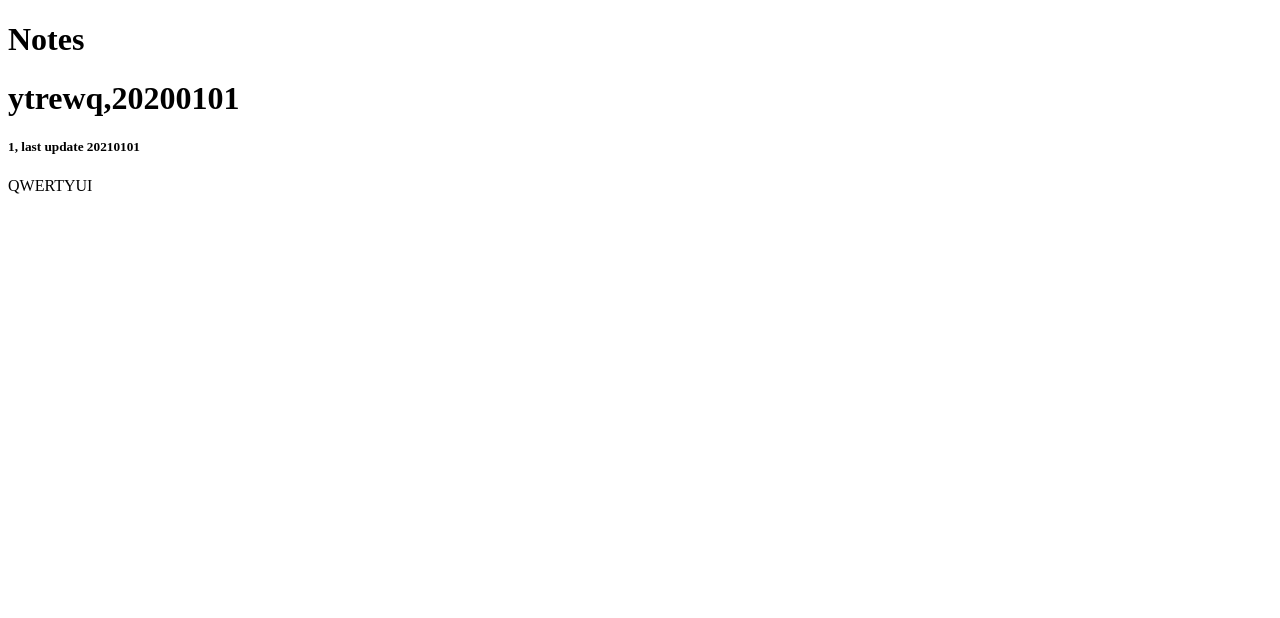
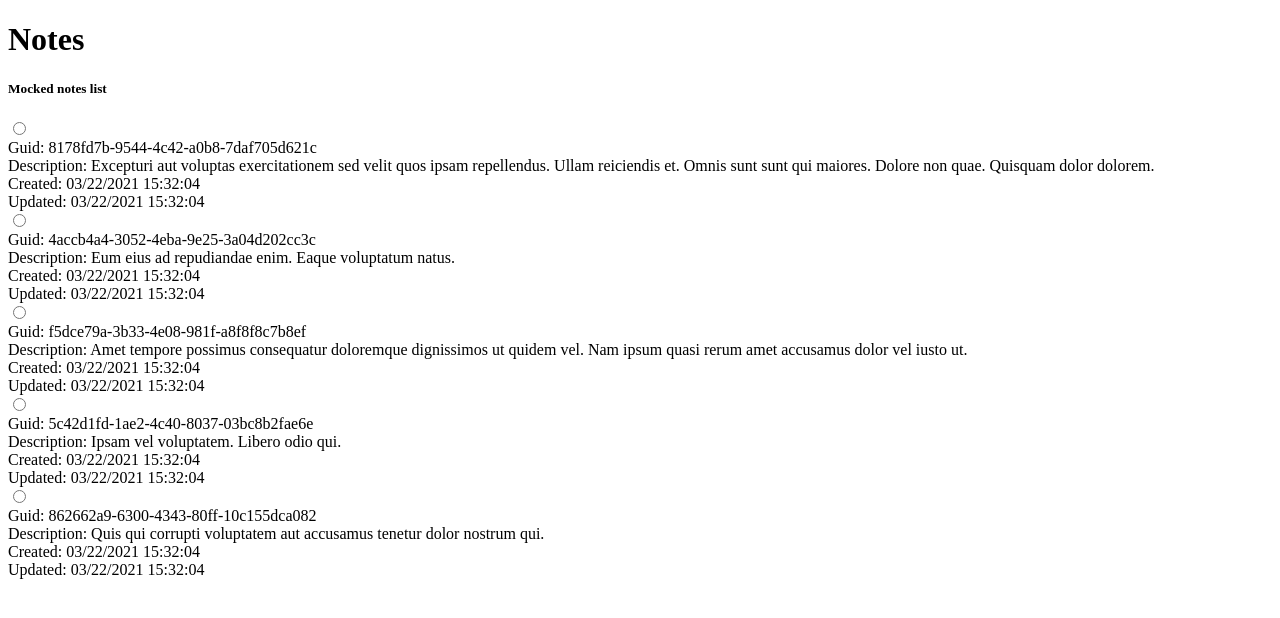
Before and after one commit to pidtchay/pidtchay-project, a React app: page / in a window 1280 px wide. Shown: the top 618 px of the page. Built offline with nearby package versions, Linux system fonts and the light colour scheme.

Commit message:
PDTCH-5 Update NotesList component.

```diff
--- a/package.json
+++ b/package.json
@@ -8,7 +8,7 @@
     "build": "webpack --config webpack/webpack.prod.js",
     "build:dev": "webpack --config webpack/webpack.dev.js",
     "format": "prettier --write src/**/*.{ts,tsx}",
-    "lint": "eslint src/**/*.{ts,tsx}",
+    "lint": "eslint src/**/*.{ts,tsx} --fix",
     "start": "webpack serve --config webpack/webpack.dev.js",
     "watch": "webpack --watch --config webpack/webpack.dev.js",
     "json-server": "json-server --watch api/db.json"
@@ -21,12 +21,15 @@
   "author": "pidtchay",
   "license": "GPL v3",
   "dependencies": {
+    "faker": "^5.4.0",
+    "moment": "^2.29.1",
     "node": "^15.10.0",
     "react": "^16.13.1",
     "react-dom": "^16.13.1",
     "uuid": "^8.3.2"
   },
   "devDependencies": {
+    "@types/faker": "^5.1.7",
     "@types/fork-ts-checker-webpack-plugin": "^0.4.5",
     "@types/node": "^14.14.35",
     "@types/react": "^16.9.49",
--- /dev/null
+++ b/src/Components/Header/Header.tsx
@@ -0,0 +1,20 @@
+import React, { FC } from 'react';
+
+interface IHeader {
+    title: string;
+    subtitle?: string;
+}
+
+const Header: FC<IHeader> = (props: IHeader) => {
+    const { title, subtitle } = props;
+    return (
+        <div>
+            <h1>{title}</h1>
+            {subtitle && <h5>{subtitle}</h5>}
+        </div>
+    );
+};
+
+Header.displayName = 'Header';
+
+export { Header };
--- a/src/Containers/NotesList/NoteItem.tsx
+++ /dev/null
@@ -1,21 +0,0 @@
-import React, { FC } from 'react';
-import { INote } from './Models';
-
-interface INoteItemProps {
-    note: INote;
-}
-
-const NoteItem: FC<INoteItemProps> = ({ note }: INoteItemProps) => {
-    const { id, startDate, lastUpdate, title, text } = note;
-    return (
-        <div>
-            <h1>{`${title},${startDate}`}</h1>
-            <h5>{`${id}, last update ${lastUpdate}`}</h5>
-            <div>{text}</div>
-        </div>
-    );
-};
-
-NoteItem.displayName = 'NoteItem';
-
-export { NoteItem };
--- /dev/null
+++ b/src/Containers/NotesList/NotesForm.tsx
@@ -0,0 +1,53 @@
+import React, { lazy, ReactElement } from 'react';
+
+const NotesFormInput = lazy(() => import(/* webpackChunkName: "NotesFormInput" */ 'Containers/NotesList/NotesFormInput'));
+const HeaderLazy = lazy(() => import(/* webpackChunkName: "NotesFormHeader" */ 'Components/Header/Header').then((mod) => ({ default: mod.Header })));
+
+interface Props {
+    onStateChange?(e: string): void;
+    defaultValue?: string;
+}
+
+interface State {
+    currentValue: string;
+    defaultValue?: string;
+}
+
+const NotesForm = ({ children, onStateChange, defaultValue }: React.PropsWithChildren<Props>): React.ReactElement => {
+    const [state, setState] = React.useState<State>({
+        currentValue: '',
+        defaultValue
+    });
+
+    const providerState = React.useMemo(
+        () => ({
+            onChange: (event: React.ChangeEvent<HTMLInputElement>): void => {
+                const { value } = event.target;
+                setState({
+                    currentValue: value
+                });
+                onStateChange?.(value);
+            },
+            ...state
+        }),
+        [state, onStateChange]
+    );
+
+    return (
+        <div>
+            <form>
+                {React.Children.map(children as ReactElement<any>, (child: ReactElement) =>
+                    React.cloneElement(child, {
+                        ...providerState
+                    })
+                )}
+            </form>
+        </div>
+    );
+};
+
+NotesForm.displayName = 'NotesForm';
+NotesForm.NoteInput = NotesFormInput;
+NotesForm.Header = HeaderLazy;
+
+export default NotesForm;
--- /dev/null
+++ b/src/Containers/NotesList/NotesFormInput.tsx
@@ -0,0 +1,34 @@
+import React from 'react';
+import { INote } from './Models';
+
+interface NotesFormInputProps {
+    note: INote;
+    key: string | number;
+    currentValue?: string;
+    onChange?(e: React.ChangeEvent<HTMLInputElement>): void;
+}
+
+// eslint-disable-next-line react/prop-types
+const NotesFormInput = ({ currentValue, onChange, key, note }: NotesFormInputProps): React.ReactElement => {
+    return (
+        <label key={key}>
+            <input type="radio" name={`${note.id}`} value={note.title} aria-label={note.title} checked={currentValue === note.title} aria-checked={currentValue === note.title} onChange={onChange} />
+            {/* <div>
+                <svg xmlns="http://www.w3.org/2000/svg" width="24" height="24" viewBox="0 0 24 24" fill="none" stroke="currentColor" strokeWidth="2" strokeLinecap="round" strokeLinejoin="round" className="feather feather-check-circle">
+                    <path d="M22 11.08V12a10 10 0 1 1-5.93-9.14" />
+                    <polyline points="22 4 12 14.01 9 11.01" />
+                </svg>
+            </div> */}
+            <div>
+                <div>{`Guid: ${note.id}`}</div>
+                <div>{`Description: ${note.title}`}</div>
+                <div>{`Created: ${note.startDate}`}</div>
+                <div>{`Updated: ${note.lastUpdate}`}</div>
+            </div>
+        </label>
+    );
+};
+
+NotesFormInput.displayName = 'NoteItem';
+
+export default NotesFormInput;
--- a/src/Containers/NotesList/NotesList.tsx
+++ /dev/null
@@ -1,27 +0,0 @@
-/* eslint-disable @typescript-eslint/no-unsafe-call */
-/* eslint-disable @typescript-eslint/no-unsafe-assignment */
-import React, { FC } from 'react';
-import { v4 as uuidv4 } from 'uuid';
-import { INote } from './Models';
-import { NoteItem } from './NoteItem';
-
-interface INotesProps {
-    notes: INote[];
-}
-
-const NotesList: FC<INotesProps> = ({ notes }: INotesProps) => {
-    return (
-        <div>
-            <h1>Notes</h1>
-            <div>
-                {notes.map((item) => (
-                    <NoteItem key={uuidv4()} note={item} />
-                ))}
-            </div>
-        </div>
-    );
-};
-
-NotesList.displayName = 'NotesList';
-
-export default NotesList;
--- a/src/app.tsx
+++ b/src/app.tsx
@@ -1,25 +1,28 @@
-import { INote } from 'Containers/NotesList/Models';
 import React, { lazy, Suspense } from 'react';
+import { getFakeNoteList } from 'dataNotes';
+import NotesForm from 'Containers/NotesList/NotesForm';
 
 const ErrorBoundary = lazy(() => import(/* webpackChunkName: "ErrorBoundary" */ 'Components/ErrorBoundary/ErrorBoundary'));
 
-const NotesList = lazy(() => import(/* webpackChunkName: "NotesList" */ 'Containers/NotesList/NotesList'));
-
-const mockNotes: INote[] = [
-    {
-        id: 1,
-        lastUpdate: '20210101',
-        startDate: '20200101',
-        text: 'QWERTYUI',
-        title: 'ytrewq'
-    }
-];
+const NOTES_DATA = getFakeNoteList();
 
 export const App = (): JSX.Element => {
+    const onChange = (value: string): void => {
+        console.group('NoteInput onChange');
+        console.debug({ value });
+        console.groupEnd();
+    };
     return (
         <Suspense fallback={<div>Loading...</div>}>
             <ErrorBoundary>
-                <NotesList notes={mockNotes} />
+                <>
+                    <NotesForm onStateChange={onChange}>
+                        <NotesForm.Header title="Notes" subtitle="Mocked notes list" />
+                        {NOTES_DATA.map((note) => (
+                            <NotesForm.NoteInput key={note.id} note={note} />
+                        ))}
+                    </NotesForm>
+                </>
             </ErrorBoundary>
         </Suspense>
     );
--- /dev/null
+++ b/src/dataNotes.ts
@@ -0,0 +1,24 @@
+/* eslint-disable @typescript-eslint/no-unsafe-call */
+/* eslint-disable @typescript-eslint/no-unsafe-member-access */
+/* eslint-disable @typescript-eslint/no-unsafe-assignment */
+/* eslint-disable no-plusplus */
+import { INote } from 'Containers/NotesList/Models';
+import faker from 'faker';
+import moment from 'moment';
+import { v4 as uuidv4 } from 'uuid';
+
+const DATE_TIME_FORMAT = 'MM/DD/YYYY HH:mm:ss';
+
+export const getFakeNoteList = (): INote[] => {
+    const fakeList = [] as INote[];
+    for (let step = 0; step < 5; step++) {
+        fakeList.push({
+            id: uuidv4(),
+            startDate: moment(new Date()).format(DATE_TIME_FORMAT),
+            lastUpdate: moment(new Date()).format(DATE_TIME_FORMAT),
+            text: faker.lorem.paragraphs(),
+            title: faker.lorem.lines()
+        });
+    }
+    return fakeList;
+};
```
Also changed, not shown: .eslintrc.js, 1 other file (tests, documents, lock files or other folders).
